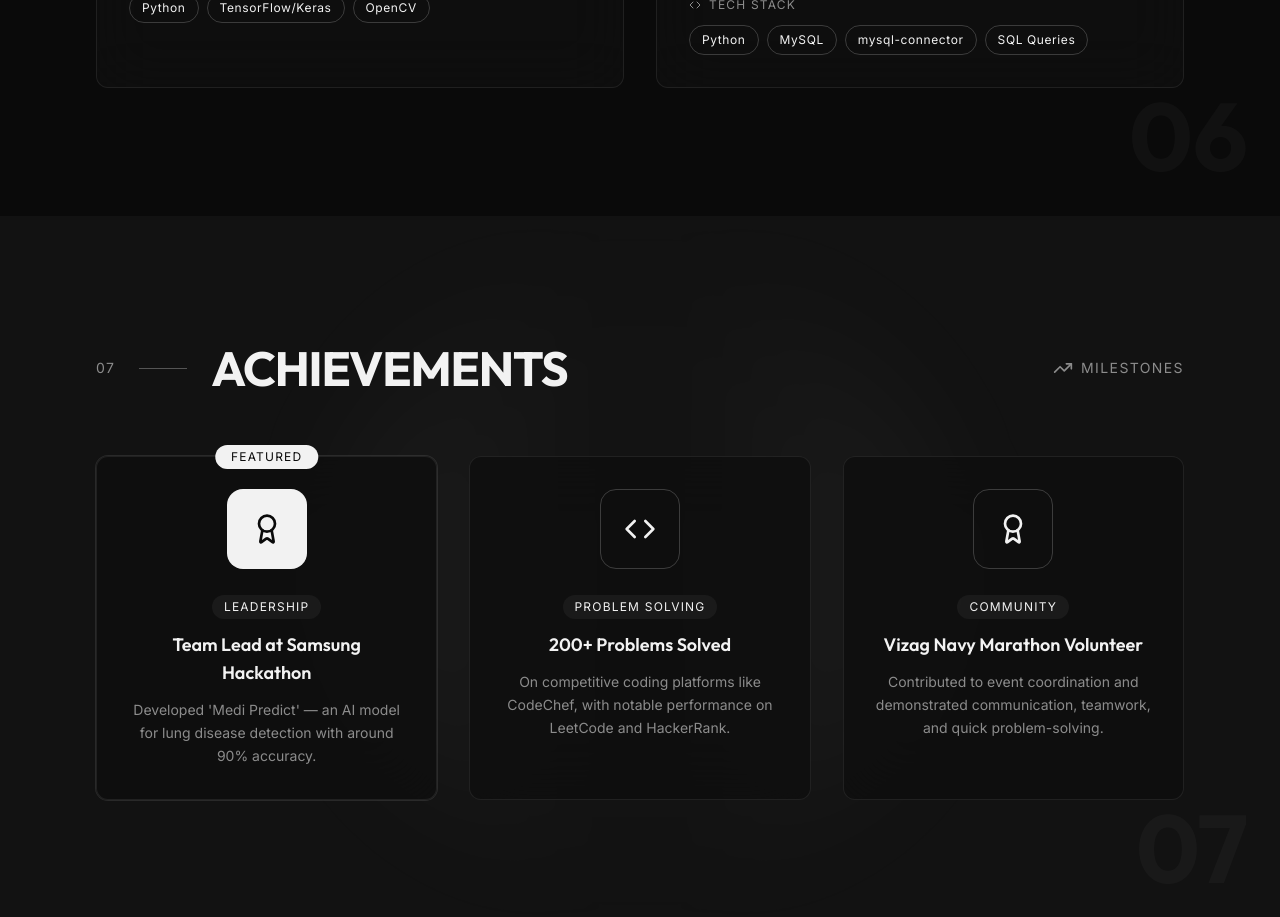
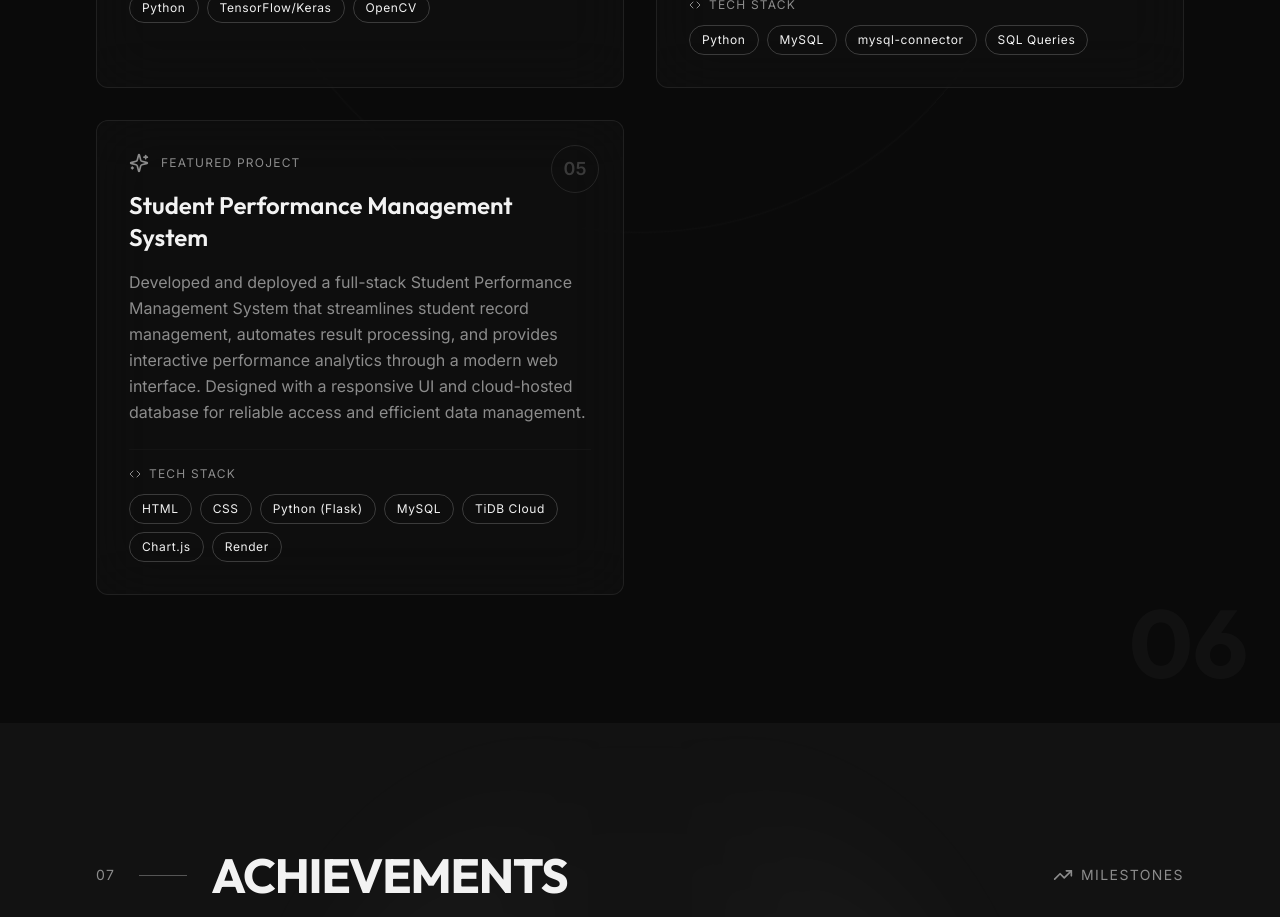
Before and after one commit to Chaitu2205/chaitanya-portfolio-dev, a React (Vite) app: page / in a window 1280 px wide. Shown: the part 5680-6597 px from the top of the page. Built offline with nearby package versions, Linux system fonts and the light colour scheme; the HTML template or start-up script is replaced by a standard one.

Commit message:
Changes
Co-authored-by: Chaitu2205 <202484486+Chaitu2205@users.noreply.github.com>

```diff
--- a/src/pages/Index.tsx
+++ b/src/pages/Index.tsx
@@ -123,6 +123,21 @@ const Index = () => {
       title: "MD Chinese Restaurant – Billing System",
       description: "Developed a mini-project that automates restaurant menu management, order processing, and bill generation. Integrated Python with MySQL to store orders and handle transaction records.",
       tech: ["Python", "MySQL", "mysql-connector", "SQL Queries"]
+    },
+    {
+      title: "Student Performance Management System",
+      category: "Full-Stack Web Application",
+      description: "Developed and deployed a full-stack Student Performance Management System that streamlines student record management, automates result processing, and provides interactive performance analytics through a modern web interface. Designed with a responsive UI and cloud-hosted database for reliable access and efficient data management.",
+      tech: ["HTML", "CSS", "Python (Flask)", "MySQL", "TiDB Cloud", "Chart.js", "Render"],
+      features: [
+        "Student record management with CRUD operations",
+        "Automated grade and percentage calculation",
+        "Roll number-based student search",
+        "Interactive performance dashboards using Chart.js",
+        "Cloud database integration with TiDB Cloud",
+        "Deployed on Render with a responsive interface"
+      ],
+      status: "Completed"
     }
   ];
 
```
